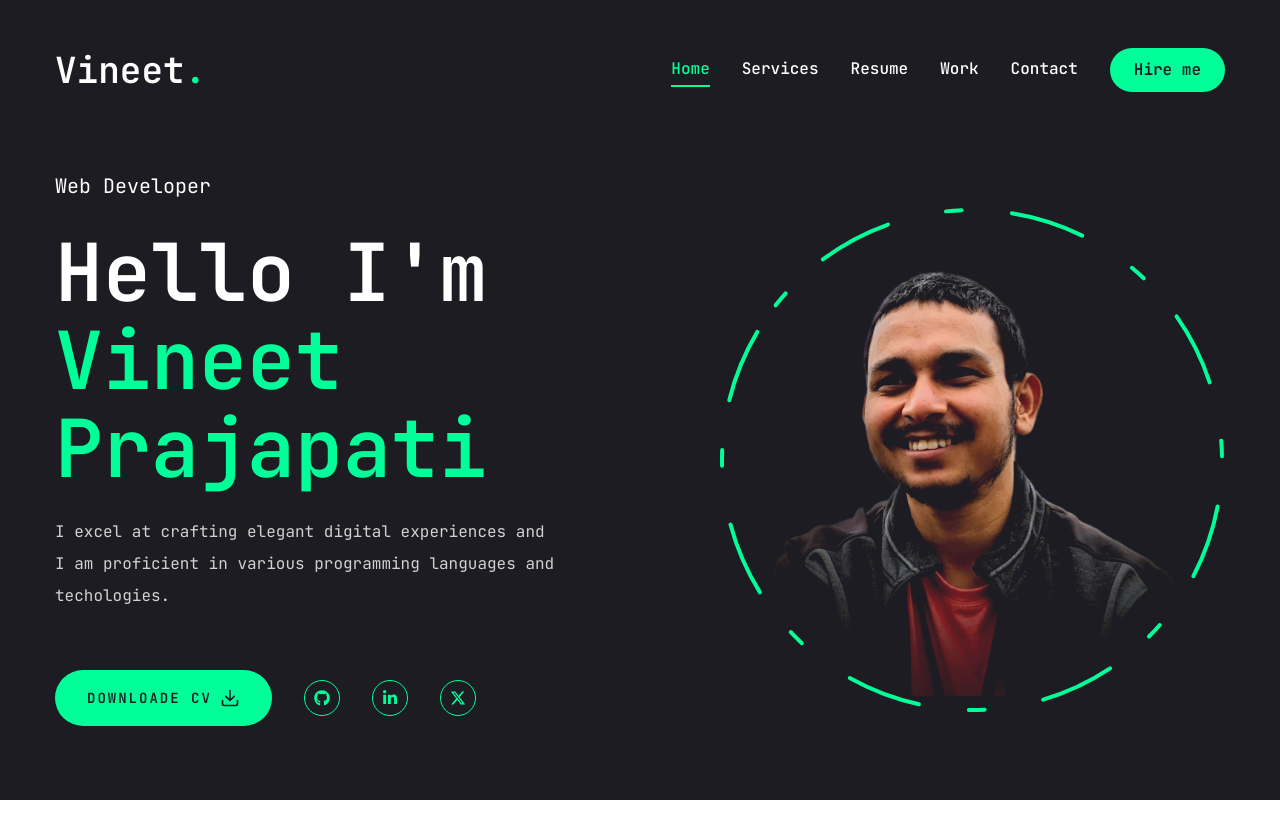
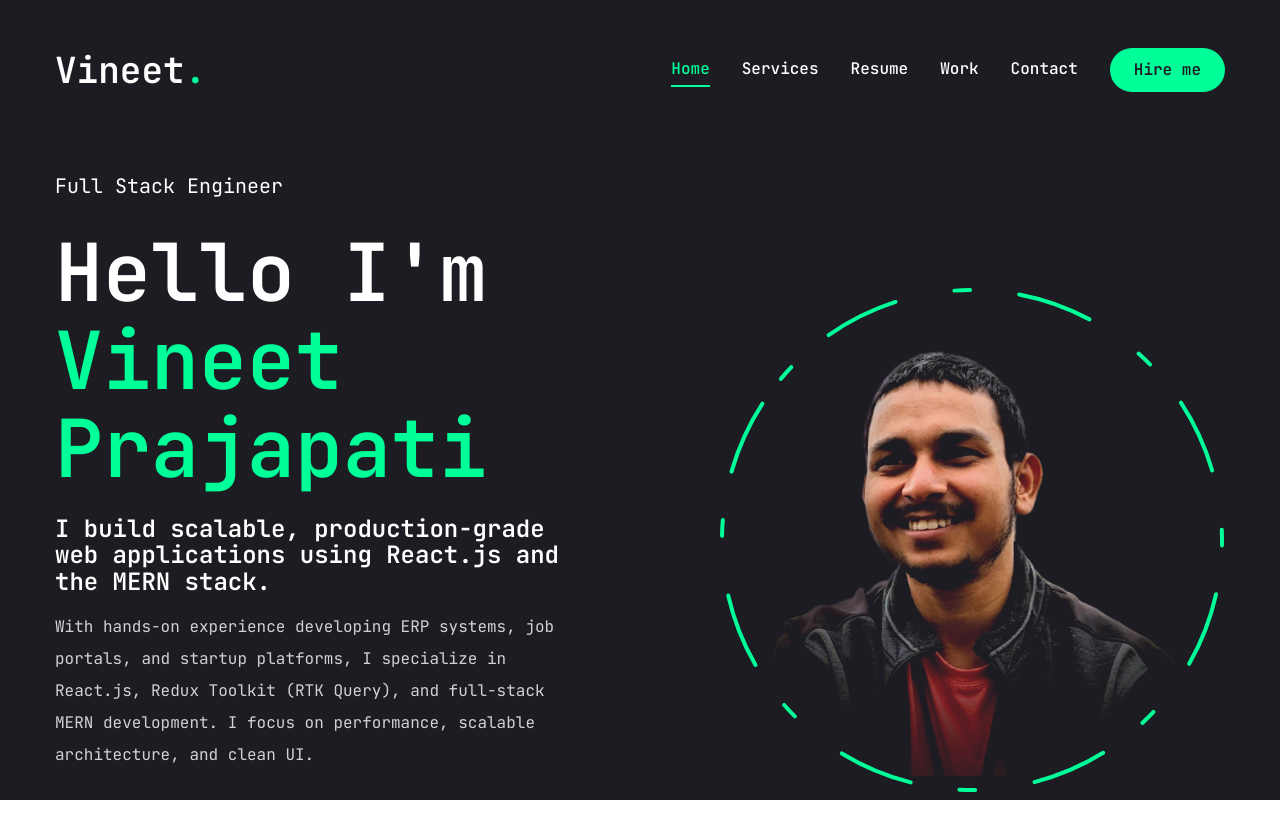
Before and after one commit to VineetPrajapati/vineet-portfolio, a Next.js app: page / in a window 1280 px wide. Shown: the top 838 px of the page. Built offline with nearby package versions, Linux system fonts and the light colour scheme.

Commit message:
content updated

```diff
--- a/app/layout.jsx
+++ b/app/layout.jsx
@@ -11,7 +11,7 @@ const jetbrainsMono = JetBrains_Mono({
 });
 
 export const metadata = {
-  title: "Vineet Prajapati",
+  title: "Vineet Prajapati | React & MERN Developer | Frontend-Strong Full Stack Developer",
   description: "Generated by create next app",
 };
 
--- a/app/page.jsx
+++ b/app/page.jsx
@@ -12,15 +12,21 @@ const Home = () => {
         <div className="flex flex-col xl:flex-row items-center justify-between xl:pt-8 xl:pb-24 ">
           {/* text */}
           <div className="text-center xl:text-left order-2 xl:order-none">
-            <span className="text-xl">Web Developer</span>
+            <span className="text-xl">Full Stack Engineer</span>
             <h1 className="h1 my-6">
               Hello I&apos;m <br />{" "}
               <span className="text-accent">Vineet Prajapati</span>
             </h1>
+            <h2 className="h3 my-4 max-w-lg">
+              I build scalable, production-grade web applications using React.js
+              and the MERN stack.
+            </h2>
 
             <p className="max-w-[500px] mb-9 text-white/80">
-              I excel at crafting elegant digital experiences and I am
-              proficient in various programming languages and techologies.
+              With hands-on experience developing ERP systems, job portals, and
+              startup platforms, I specialize in React.js, Redux Toolkit (RTK
+              Query), and full-stack MERN development. I focus on performance,
+              scalable architecture, and clean UI.
             </p>
 
             {/* btn and social */}
@@ -32,7 +38,7 @@ const Home = () => {
                   size="lg"
                   className="uppercase flex items-center gap-2"
                 >
-                  <span>Downloade CV</span>
+                  <span>View Resume</span>
                   <FiDownload className="text-xl" />
                 </Button>
               </Link>
--- a/components/Stats.jsx
+++ b/components/Stats.jsx
@@ -1,53 +1,39 @@
 "use client";
-
-import CountUp from "react-countup";
 
 const stats = [
   {
-    num: 0,
-    text: "Fresher",
+    title: "Production",
+    text: "Applications Built",
   },
   {
-    num: 15,
-    text: "Projects completed",
+    title: "Full Stack",
+    text: "MERN Experience",
   },
   {
-    num: 7,
-    text: "Technologies mastered",
+    title: "React.js",
+    text: "Specialization",
   },
   {
-    num: 300,
-    text: "Code commits",
+    title: "Real-World",
+    text: "ERP Systems",
   },
 ];
 
 const Stats = () => {
   return (
-    <section className="pt-4 pb-12 xl:pt-0 xl:pb-0">
-      <div className="container mx-auto">
-        <div className="flex flex-wrap gap-6 max-w-[80vw] mx-auto xl:max-w-none">
-          {stats.map((item, index) => {
-            return (
-              <div
-                className="flex-1 flex gap-4 items-center justify-center xl:justify-start"
-                key={index}
-              >
-                <CountUp
-                  end={item.num}
-                  duration={5}
-                  delay={2}
-                  className="text-4xl xl:text-6xl font-extrabold"
-                />
-                <p
-                  className={`${
-                    item.text.length < 15 ? "max-w-[100px]" : "max-w-[150px]"
-                  } leading-snug text-white/80`}
-                >
-                  {item.text}
-                </p>
-              </div>
-            );
-          })}
+    <section className="py-12">
+      <div className="container mx-auto px-4">
+        <div className="grid grid-cols-2 md:grid-cols-4 gap-6">
+          {stats.map((item, index) => (
+            <div
+              key={index}
+              className="group bg-zinc-900/60 backdrop-blur-sm border border-zinc-800 rounded-2xl p-6 flex flex-col items-center justify-center text-center transition-all duration-300 hover:border-cyan-500 hover:scale-105"
+            >
+              <h3 className="text-lg font-semibold text-white">{item.title}</h3>
+
+              <p className="text-sm text-zinc-400 mt-2">{item.text}</p>
+            </div>
+          ))}
         </div>
       </div>
     </section>
```
